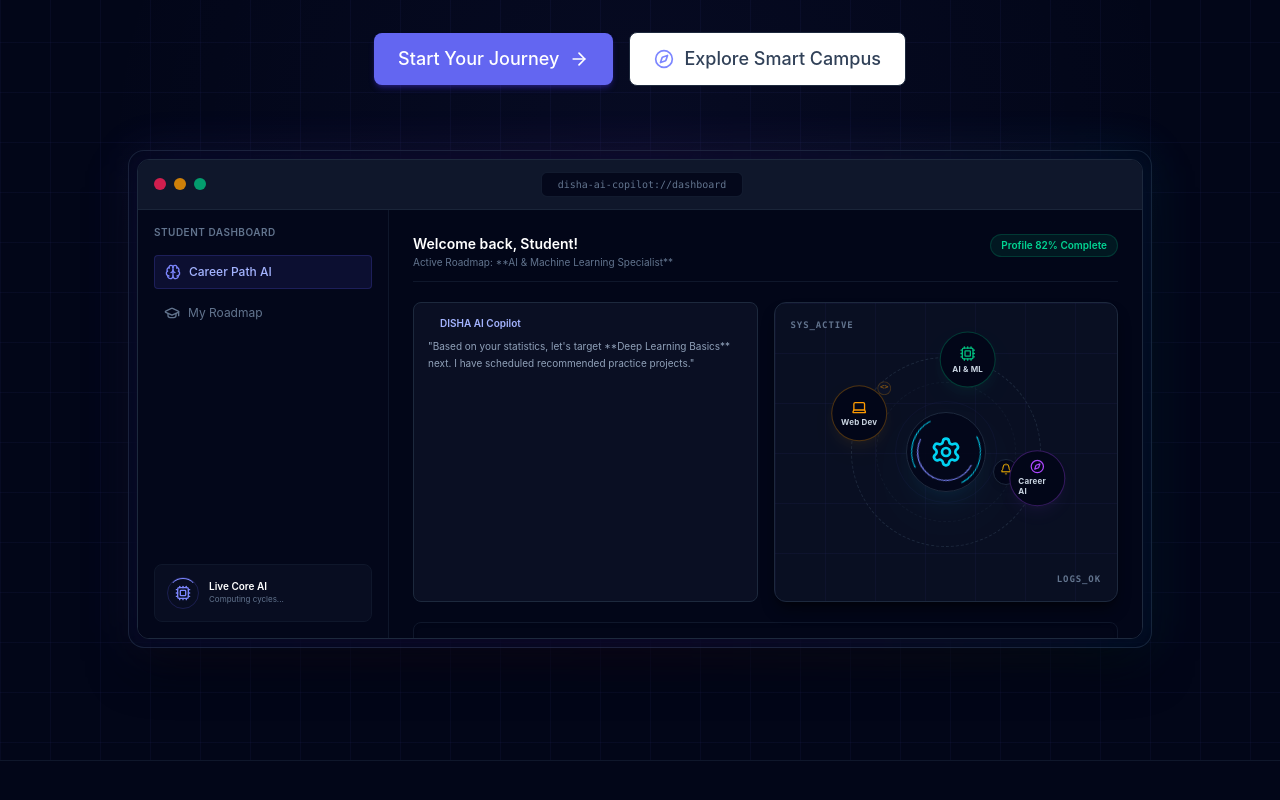
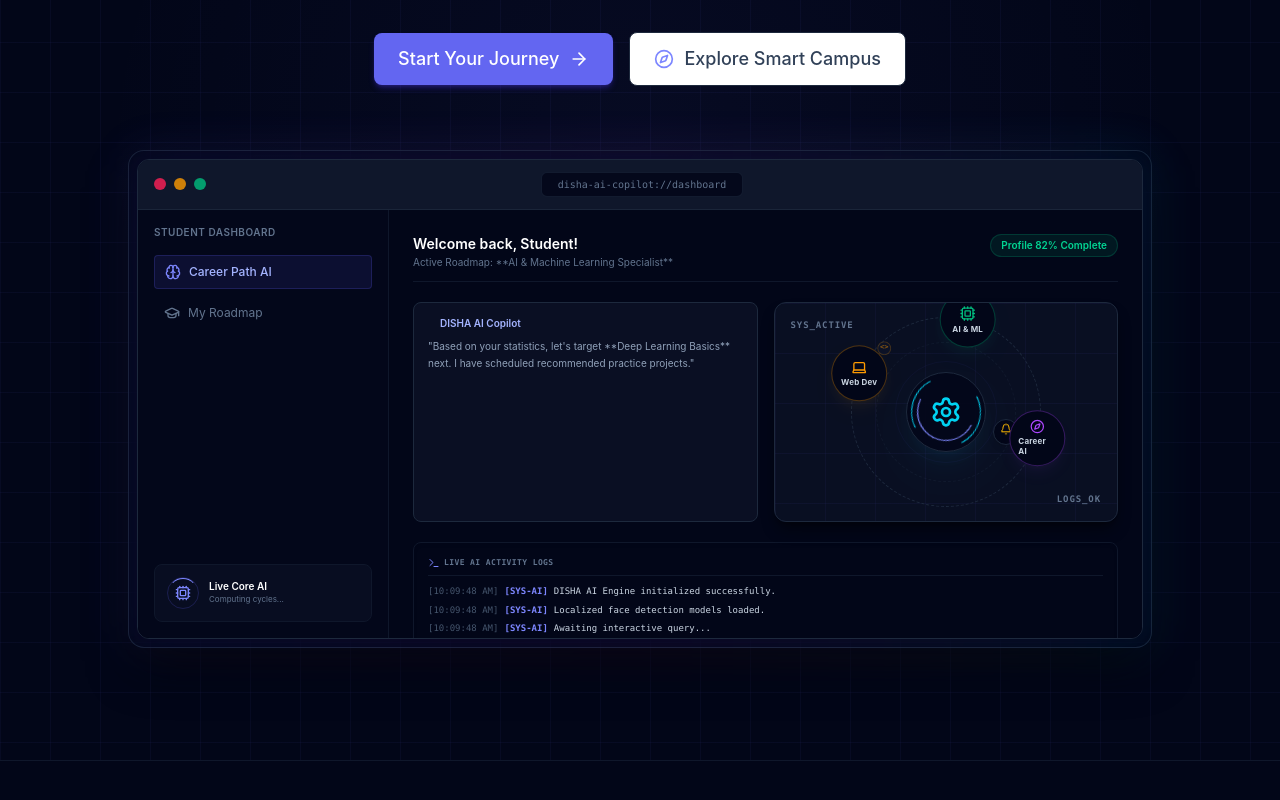
Before and after one commit to Tejas-India-Hackathon-2026/Team-Exo-hunter, a React (Vite) app: page / in a window 1280 px wide. Shown: the part 458-1258 px from the top of the page. Built offline with nearby package versions, Linux system fonts and the light colour scheme.

Commit message:
refactor: reduce SkillOrbit container min-height to prevent scroll overflow

```diff
--- a/src/components/SkillOrbit.tsx
+++ b/src/components/SkillOrbit.tsx
@@ -3,7 +3,7 @@ import { Settings, Laptop, Cpu, Compass, Bell } from 'lucide-react';
 
 export const SkillOrbit: React.FC = () => {
   return (
-    <div className="w-full h-full min-h-[300px] rounded-xl border border-slate-800 bg-slate-900/60 backdrop-blur-md p-6 relative overflow-hidden dark-grid-bg select-none shadow-lg shadow-black/45">
+    <div className="w-full h-full min-h-[210px] rounded-xl border border-slate-800 bg-slate-900/60 backdrop-blur-md p-6 relative overflow-hidden dark-grid-bg select-none shadow-lg shadow-black/45">
 
       {/* 📡 Diagnostic Labels (Top-Left & Bottom-Right) */}
       <div className="absolute top-4 left-4 text-[9px] font-mono font-bold tracking-widest text-slate-500 uppercase">
```
